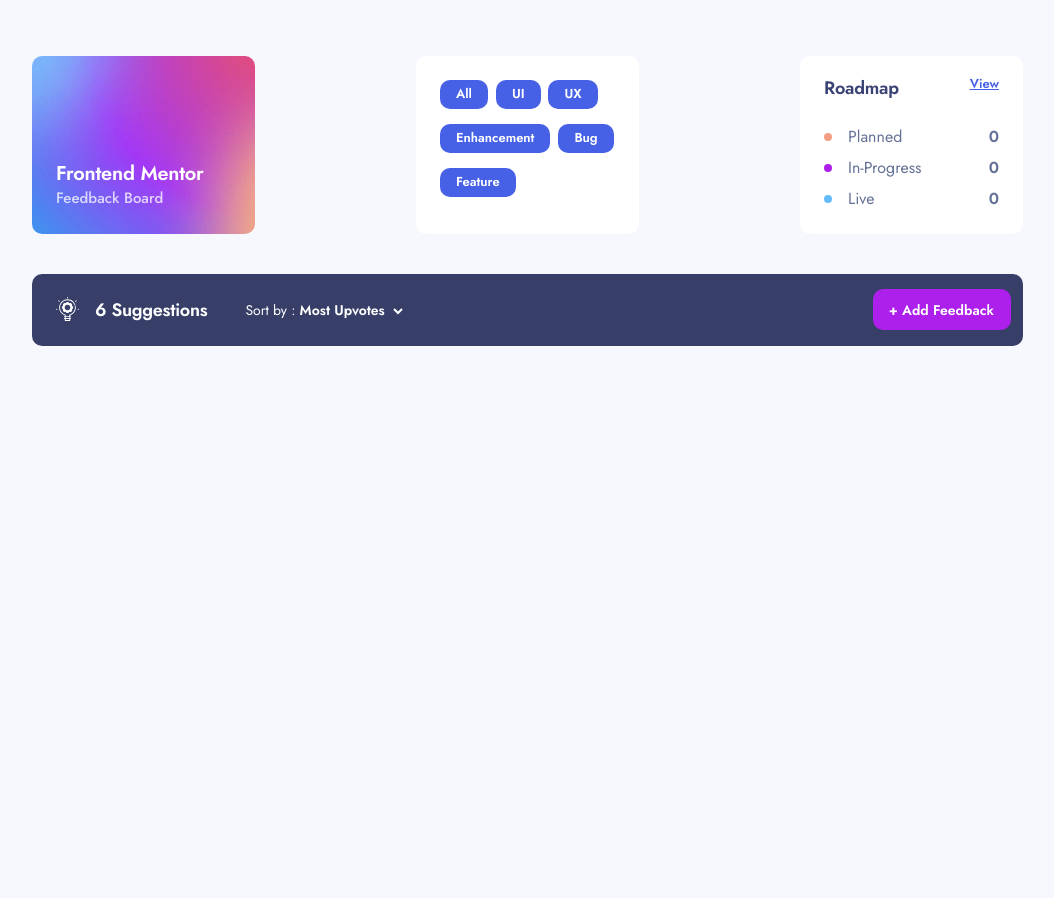
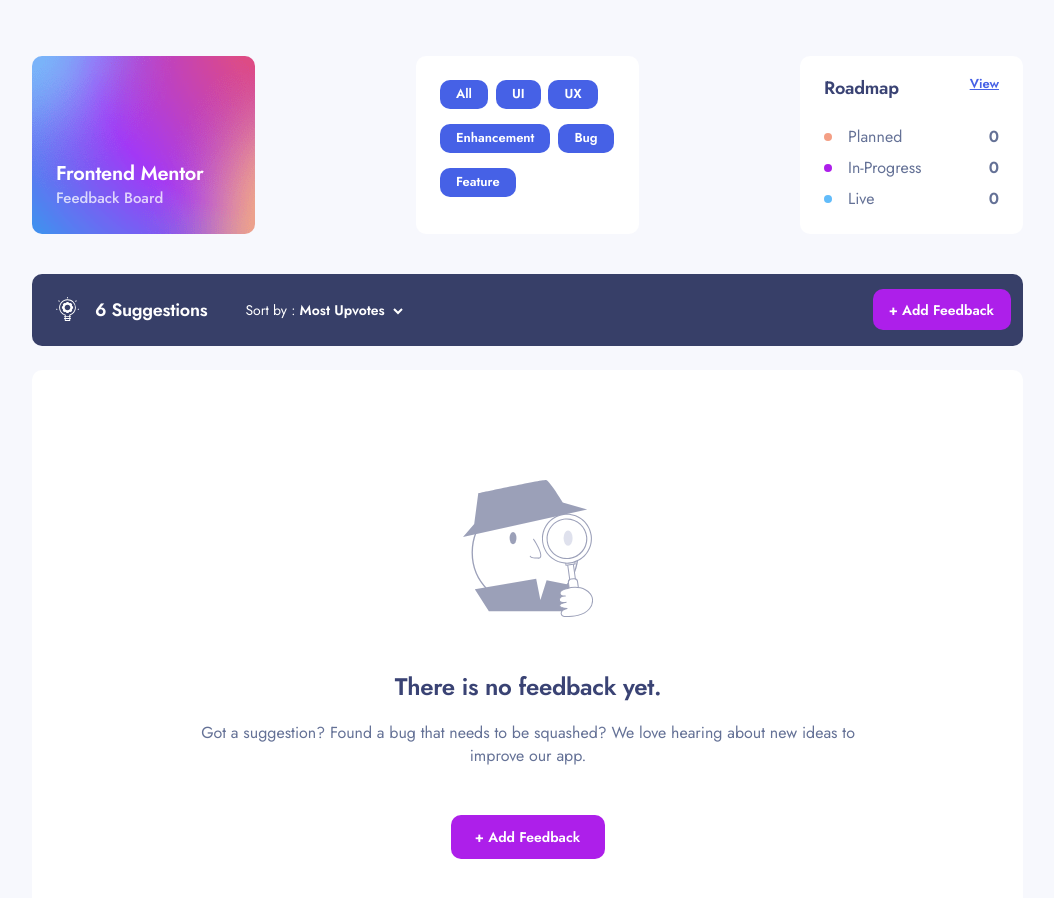
Before and after one commit to wallas938/feedback-app-ang, an Angular app: page /suggestions in a window 1280 px wide. Shown: the top 898 px of the page, without its empty margins (112-1166 px from the left). Before the commit the page ends 800 px from the top, so only its background shows below. Built offline with nearby package versions, Linux system fonts and the light colour scheme.

Commit message:
suggestions empty view is added

```diff
--- a/src/app/pages/suggestions/components/suggestions-empty/suggestions-empty.component.html
+++ b/src/app/pages/suggestions/components/suggestions-empty/suggestions-empty.component.html
@@ -1 +1,10 @@
-<p>suggestions-empty works!</p>
+<div class="root container">
+  <div class="logo">
+    <img src="assets/suggestions/illustration-empty.svg" alt="illustration empty icon">
+  </div>
+  <p class="no-feedback">There is no feedback yet.</p>
+  <p class="request">Got a suggestion? Found a bug that needs to be squashed? We love hearing about new ideas to improve our app.</p>
+  <div class="cta">
+    <a>+ Add Feedback</a>
+  </div>
+</div>
--- a/src/app/pages/suggestions/components/suggestions-empty/suggestions-empty.component.scss
+++ b/src/app/pages/suggestions/components/suggestions-empty/suggestions-empty.component.scss
@@ -0,0 +1,89 @@
+@import "../../../../../sass/variables";
+@import "../../../../../sass/colors";
+
+.root {
+  display: flex;
+  flex-direction: column;
+  justify-content: center;
+  align-items: center;
+  padding: 5.066666rem 1.6rem 5.066666rem 1.666666rem;
+  border-radius: .666666rem;
+  background-color: #fff;
+  .logo {
+    margin-bottom: 2.6rem;
+  }
+
+  p {
+    font-style: normal;
+    text-align: center;
+
+  }
+
+  >.no-feedback {
+    font-weight: bold;
+    font-size: 1.2rem;
+    line-height: 26.01px;
+    letter-spacing: -.25px;
+    margin-bottom: .933333rem;
+    color: $night-blue;
+  }
+
+  .request {
+    font-weight: 400;
+    font-size: .866666rem;
+    line-height: 18.79px;
+    color: $grey-blue;
+    margin-bottom: 1.6rem;
+  }
+
+  .cta a {
+    color: white;
+    padding: .7rem 1.133333rem .7rem 1.066666rem;
+    background-color: $violet;
+    border-radius: .666666rem; // 10px
+    font-weight: bold;
+    font-size: .933333rem;
+    line-height: 18.79px;
+    display: inline-block;
+  }
+
+  .cta a:hover {
+    background-color: $hovered-violet;
+  }
+}
+
+@media screen and (min-width: $tablet-min) {
+  .root {
+    padding: 7.333333rem 9.266666rem 5.066666rem 9.333333rem;
+
+    .logo {
+      margin-bottom: 3.550666rem;
+      width: 8.642666rem; // 129.64
+      height: 9.116rem; // 136.74
+    }
+
+    >.no-feedback {
+      font-size: 1.6rem;
+      line-height: 34.68px;
+      letter-spacing: -.33px;
+      margin-bottom: 1.066666rem;
+    }
+
+    .request {
+      font-size: 1.066666rem;
+      line-height: 23.12px;
+      margin-bottom: 3.2rem;
+    }
+
+    .cta a {
+      padding: .833333rem 1.666666rem .766666rem 1.6rem;
+      line-height: 20.23px;
+    }
+  }
+}
+
+@media screen and (min-width: $desktop-min) {
+  .root {
+    padding: 7.333333rem 9.266666rem 5.066666rem 9.333333rem;
+  }
+}
--- a/src/app/pages/suggestions/components/suggestions-empty/suggestions-empty.component.ts
+++ b/src/app/pages/suggestions/components/suggestions-empty/suggestions-empty.component.ts
@@ -1,3 +1,4 @@
+/* eslint-disable @typescript-eslint/no-empty-function */
 import { Component, OnInit } from '@angular/core';
 
 @Component({
--- a/src/app/pages/suggestions/suggestions.component.html
+++ b/src/app/pages/suggestions/suggestions.component.html
@@ -9,7 +9,7 @@
         <app-suggestions-filter *ngIf="true"></app-suggestions-filter>
       </div>
       <div class="suggestions">
-
+        <app-suggestions-empty></app-suggestions-empty>
       </div>
     </main>
   </div>
--- a/src/app/pages/suggestions/suggestions.component.scss
+++ b/src/app/pages/suggestions/suggestions.component.scss
@@ -10,12 +10,14 @@
     }
 
     .main {
+
       .filter {
         background-color: #373F68;
         margin-bottom: 2.133333rem;
       }
 
       .suggestions {
+        padding: 0 1.6rem 3.666666rem 1.6rem;
       }
     }
   }
@@ -37,6 +39,11 @@
           background-color: inherit;
           margin-bottom: 1.6rem;
         }
+
+        .suggestions {
+          padding-left: 0;
+          padding-right: 0;
+        }
       }
     }
   }
--- a/src/sass/_global.scss
+++ b/src/sass/_global.scss
@@ -19,8 +19,8 @@
 }
 
 .container {
-  // 480px
-  max-width: 32rem;
+  // 576px
+  max-width: 38.4rem;
   margin: 0 auto;
 }
 
@@ -35,7 +35,7 @@
 @media screen and (min-width: $desktop-min) {
 
   .container {
-    // 1920px;
-    max-width: 128rem;
+    // 1680px;
+    max-width: 112rem;
   }
 }
```
Also changed, not shown: todos.txt (added).
